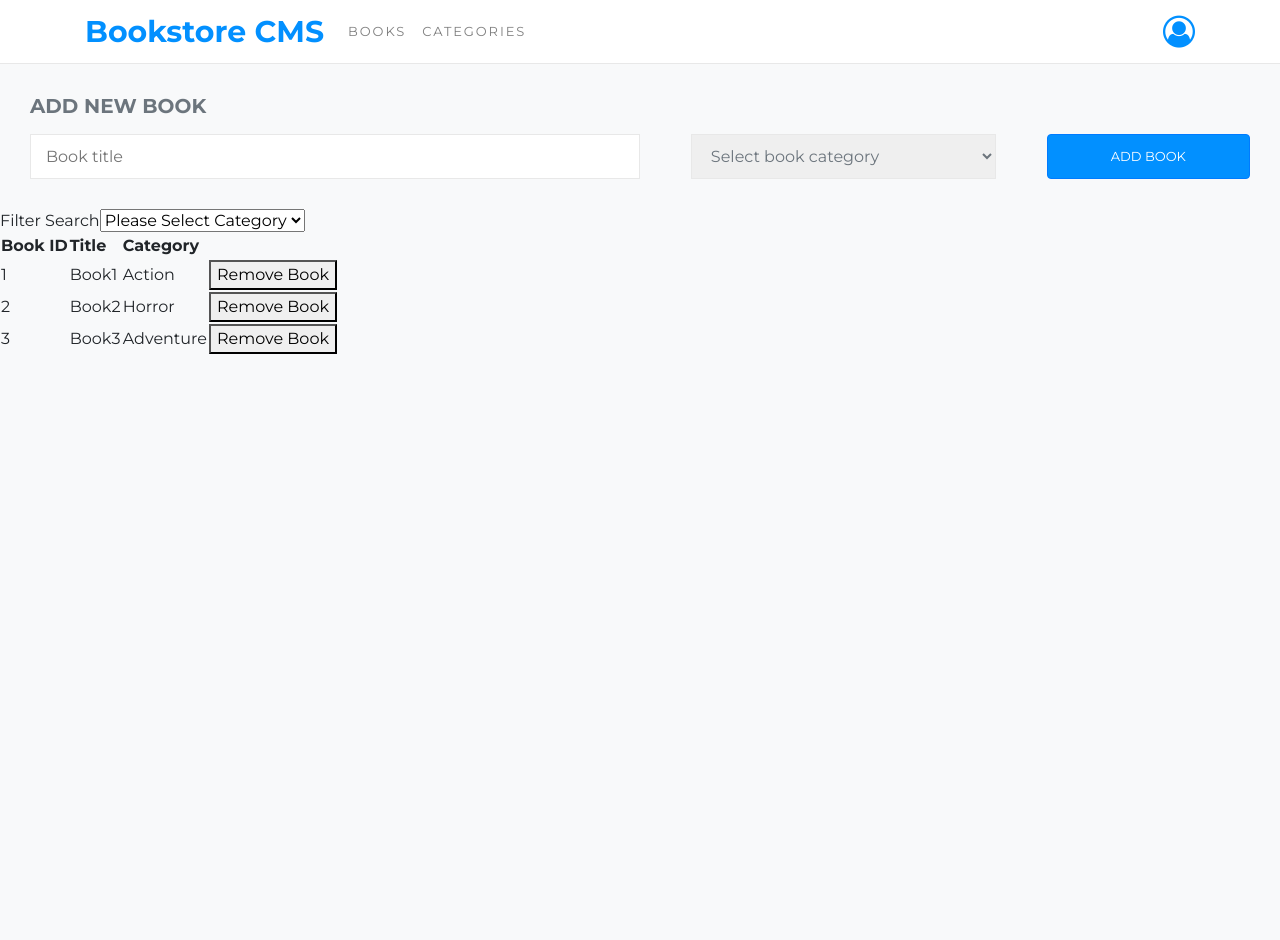
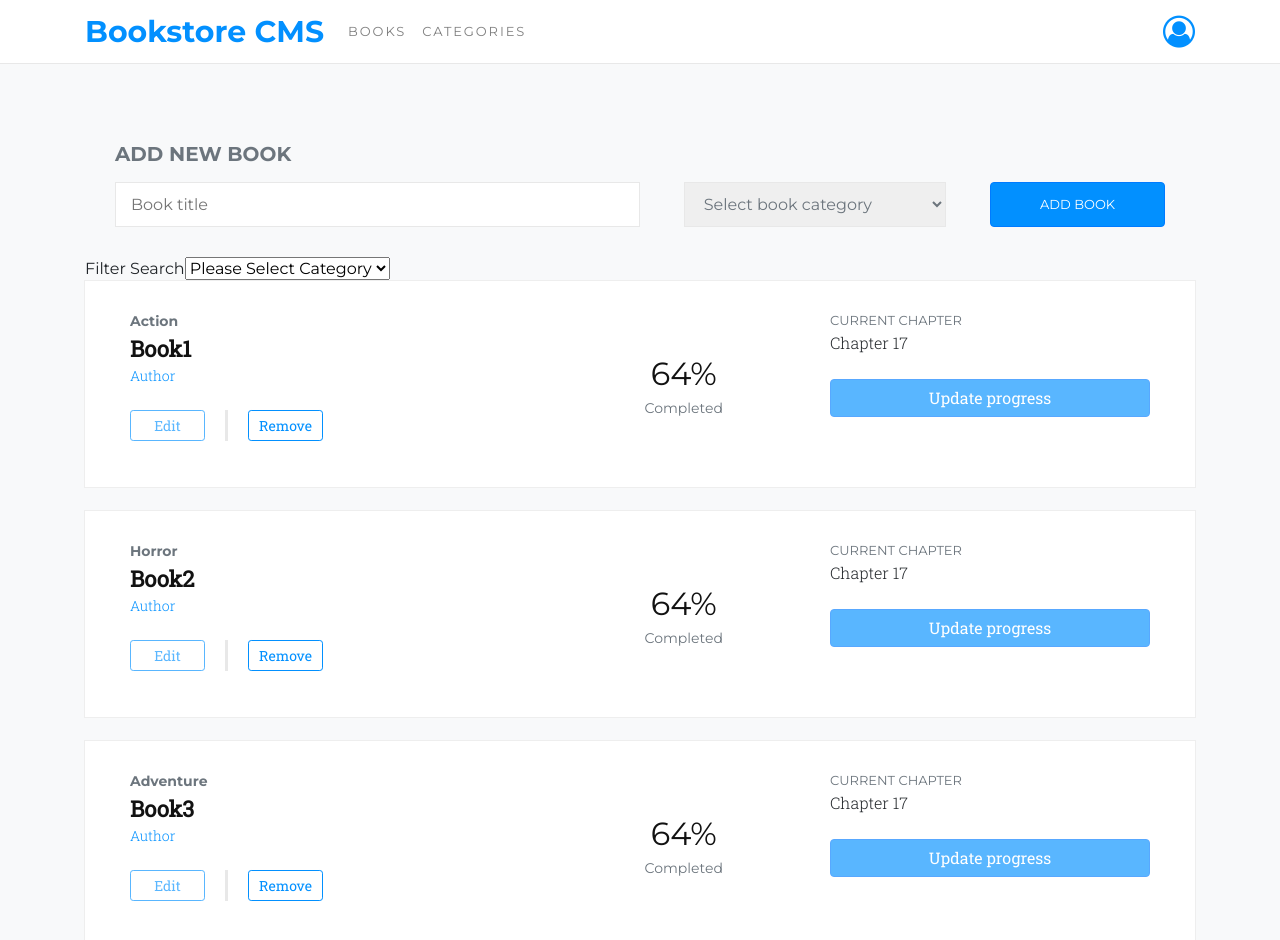
Before and after one commit to ldelbel/bookstore-cms, a React (Create React App) app: page / in a window 1280 px wide. Shown: the top 940 px of the page. Before the commit the page ends 800 px from the top, so only its background shows below. Built offline with nearby package versions, Linux system fonts and the light colour scheme.

Commit message:
Add styling to book component

```diff
--- a/src/components/App.js
+++ b/src/components/App.js
@@ -6,8 +6,10 @@ import Navbar from './Navbar';
 const App = () => (
   <>
     <Navbar />
-    <BooksForm />
-    <BooksList />
+    <div className="container mt-5">
+      <BooksForm />
+      <BooksList />
+    </div>
   </>
 );
 
--- a/src/components/Book.js
+++ b/src/components/Book.js
@@ -5,16 +5,114 @@ const Book = props => {
   const { book, handleRemoveBook } = props;
 
   return (
-    <tr>
-      <td>{book.id}</td>
-      <td>{book.title}</td>
-      <td>{book.category}</td>
-      <td>
-        <button type="button" onClick={() => handleRemoveBook(book)}>
-          Remove Book
+    <div
+      className="d-flex flex-md-row flex-column mb-4"
+      style={{
+        background: 'var(--white)',
+        padding: '30px',
+        boxShadow: '0px 0px 0px 1px #eeeeee',
+      }}
+    >
+      <div className="d-flex flex-column col-md-5">
+        <span
+          style={{ fontSize: '14px', color: 'var(--gray)', fontWeight: 'bold' }}
+        >
+          {book.category}
+        </span>
+        <span
+          style={{
+            fontFamily: "'Roboto Slab', serif",
+            fontSize: '22px',
+            color: '#121212',
+            fontWeight: 'bold',
+          }}
+        >
+          {book.title}
+        </span>
+        <span
+          style={{
+            color: '#0290ff',
+            fontSize: '14px',
+            fontFamily: "'Roboto Slab', serif",
+          }}
+        >
+          Author
+        </span>
+        <ul className="list-inline mt-4">
+          <li
+            className="list-inline-item"
+            style={{
+              fontSize: '14px',
+              color: '#0290ff',
+              fontFamily: "'Roboto Slab', serif",
+              marginRight: '20px',
+            }}
+          >
+            <button
+              className="btn btn-primary btn-sm"
+              type="button"
+              style={{
+                background: 'transparent',
+                color: '#0290ff',
+                borderStyle: 'solid',
+                borderColor: '#0290ff',
+                width: '75px',
+              }}
+              disabled
+            >
+              Edit
+            </button>
+          </li>
+          <li
+            className="list-inline-item"
+            style={{
+              fontSize: '14px',
+              color: '#0290ff',
+              fontFamily: "'Roboto Slab', serif",
+              marginRight: '20px',
+              paddingLeft: '20px',
+              borderLeftStyle: 'solid',
+              borderLeftColor: '#e8e8e8',
+            }}
+          >
+            <button
+              onClick={() => handleRemoveBook(book)}
+              className="btn btn-primary btn-sm"
+              type="button"
+              style={{
+                background: 'transparent',
+                color: '#0290ff',
+                borderStyle: 'solid',
+                borderColor: '#0290ff',
+                width: '75px',
+              }}
+            >
+              Remove
+            </button>
+          </li>
+        </ul>
+      </div>
+      <div className="d-flex flex-column align-items-center justify-content-sm-center justify-content-lg-center align-items-lg-center col-md-3">
+        <span style={{ fontSize: '32px', color: '#121212' }}>64%</span>
+        <span style={{ fontSize: '14px', color: 'var(--gray)' }}>
+          Completed
+        </span>
+      </div>
+      <div className="d-flex flex-column col-md-4">
+        <span style={{ fontSize: '13px', color: 'var(--gray)' }}>
+          CURRENT CHAPTER
+        </span>
+        <span style={{ fontFamily: "'Roboto Slab', serif" }}>Chapter 17</span>
+        <button
+          className="btn btn-primary mt-4"
+          type="button"
+          style={{ background: '#0290ff', fontFamily: "'Roboto Slab', serif" }}
+          disabled
+        >
+          Update progress
         </button>
-      </td>
-    </tr>
+      </div>
+    </div>
   );
 };
 
--- a/src/containers/BooksList.js
+++ b/src/containers/BooksList.js
@@ -20,15 +20,7 @@ const BooksList = props => {
   return (
     <>
       <CategoryFilter handleChangeFilter={handleChangeFilter} />
-      <table>
-        <thead>
-          <tr>
-            <th>Book ID</th>
-            <th>Title</th>
-            <th>Category</th>
-          </tr>
-        </thead>
-        <tbody>
+
       {books.map(book => (
         <Book
           key={`${book.title}-${book.id}`}
@@ -36,8 +28,6 @@ const BooksList = props => {
           handleRemoveBook={handleRemoveBook}
         />
       ))}
-        </tbody>
-      </table>
     </>
   );
 };
@@ -54,4 +44,6 @@ BooksList.propTypes = {
   changeFilter: PropTypes.func.isRequired,
 };
 
-export default connect(mapBooksToProps, { removeBook, changeFilter })(BooksList);
+export default connect(mapBooksToProps, { removeBook, changeFilter })(
+  BooksList,
+);
```
Also changed, not shown: 1 other file (tests, documents, lock files or other folders). Lines whose indentation alone changed are shown as unchanged.
